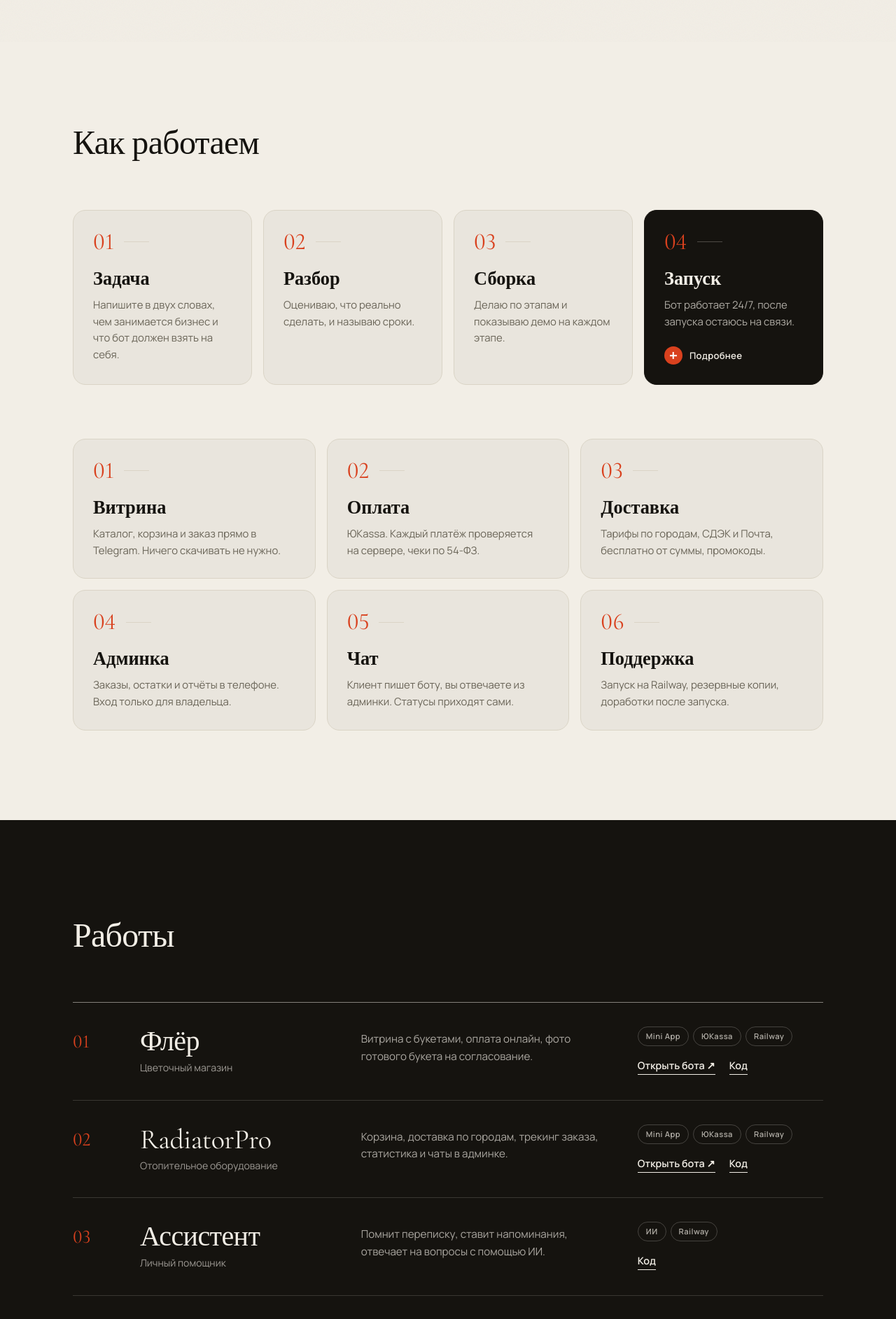
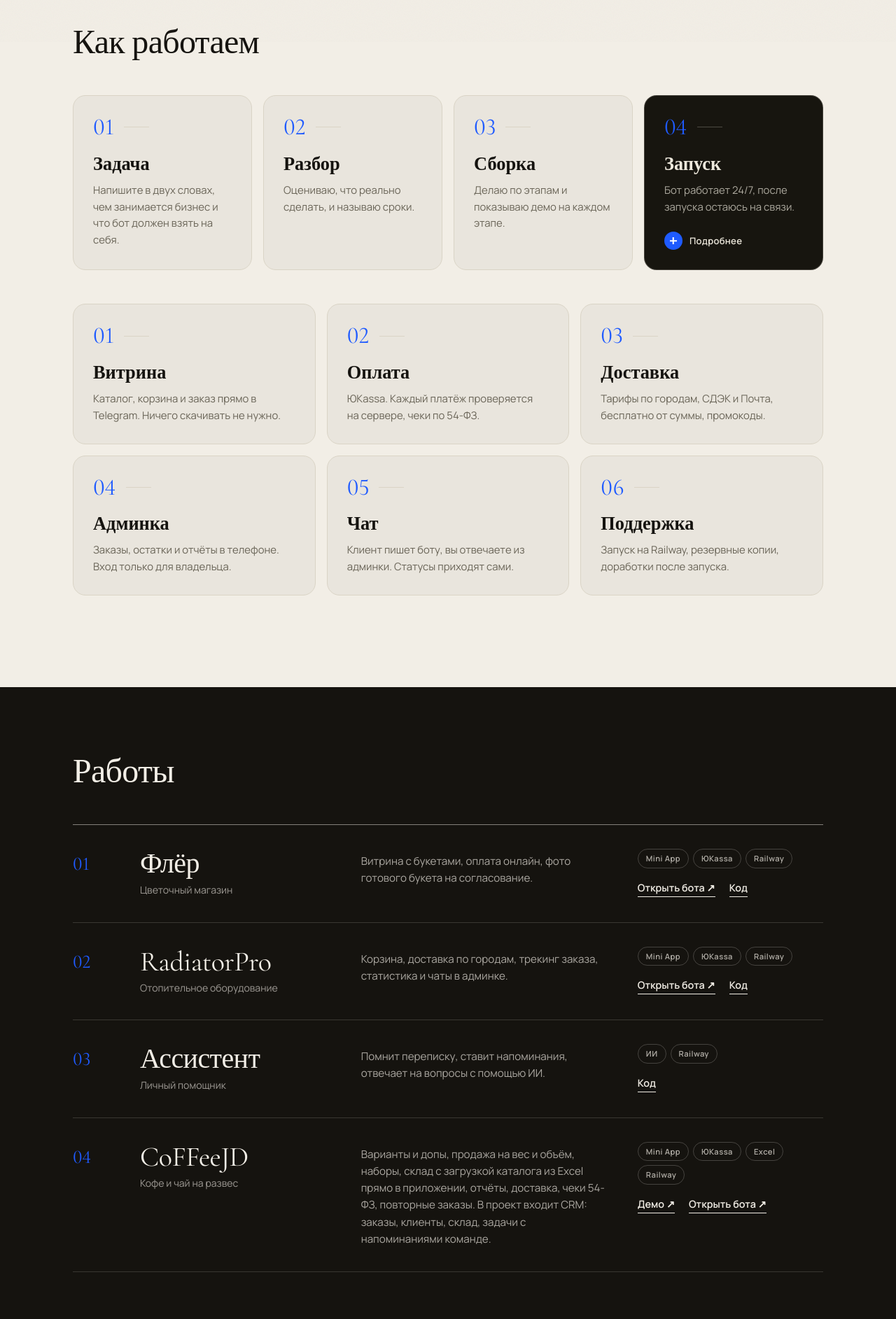
Before and after one commit to zhennyy/botforall, a React (Vite) app: page / in a window 1280 px wide. Shown: the part 740-2625 px from the top of the page at 70% size. Built offline with nearby package versions, Linux system fonts and the light colour scheme.

Commit message:
Neon blue accent, glow hover states, tighter spacing, readable works band in dark mode, centered contact

```diff
--- a/src/index.css
+++ b/src/index.css
@@ -5,18 +5,20 @@
   --soft: #6A6558;
   --line: #DAD4C6;
   --tint: color-mix(in srgb, var(--ink) 4%, var(--paper));
-  --accent: #D9411E;
+  --accent: #1F5BFF;
   --r: 18px;
+  --glow: color-mix(in srgb, var(--accent) 55%, transparent);
+  --neon: 0 0 0 1px var(--accent), 0 0 22px -2px var(--glow), 0 0 48px -10px var(--glow);
   --ease: cubic-bezier(.23, 1, .32, 1);
   --serif: 'Cormorant Garamond', 'Times New Roman', serif;
   --sans: 'Manrope Variable', 'Manrope', system-ui, sans-serif;
 }
 @media (prefers-color-scheme: dark) {
   :root:not([data-theme="light"]) {
-    --paper: #0F0E0B; --ink: #EDE8DC; --soft: #9A9486; --line: #2A2823; --accent: #FF6A3D;
+    --paper: #0F0E0B; --ink: #EDE8DC; --soft: #9A9486; --line: #2A2823; --accent: #3EB6FF;
   }
 }
-:root[data-theme="dark"] { --paper: #0F0E0B; --ink: #EDE8DC; --soft: #9A9486; --line: #2A2823; --accent: #FF6A3D; }
+:root[data-theme="dark"] { --paper: #0F0E0B; --ink: #EDE8DC; --soft: #9A9486; --line: #2A2823; --accent: #3EB6FF; }
 
 * { box-sizing: border-box; -webkit-tap-highlight-color: transparent; }
 html { scroll-behavior: smooth; scroll-padding-top: 72px; }
@@ -39,7 +41,7 @@ em { font-style: italic; color: inherit; }
 
 h1, h2, h3, .brand { font-family: var(--serif); font-weight: 500; letter-spacing: -0.015em; font-feature-settings: 'lnum'; }
 .wrap { max-width: 1120px; margin: 0 auto; padding-inline: 24px; }
-section { padding-block: clamp(72px, 10vw, 128px); }
+section { padding-block: clamp(48px, 6.5vw, 84px); }
 
 /* подпись над заголовком */
 .kicker { display: inline-flex; align-items: center; gap: 14px; font-size: .72rem; font-weight: 600; letter-spacing: .18em; text-transform: uppercase; color: var(--soft); }
@@ -56,13 +58,14 @@ nav .wrap { display: flex; align-items: center; justify-content: space-between;
 .navlinks { display: flex; gap: 34px; font-size: .88rem; font-weight: 500; color: var(--soft); }
 .navlinks a { position: relative; padding-block: 4px; transition: color .2s; }
 .navlinks a::after { content: ''; position: absolute; left: 0; right: 0; bottom: 0; height: 1px; background: var(--accent); transform: scaleX(0); transform-origin: left; transition: transform .4s var(--ease); }
-.navlinks a:hover { color: var(--ink); }
+.navlinks a:hover { color: var(--ink); text-shadow: 0 0 14px var(--glow); }
 .navlinks a:hover::after { transform: scaleX(1); }
 .nav-cta { font-size: .85rem; font-weight: 600; padding: 9px 18px; border: 1px solid var(--ink); border-radius: 999px; transition: background .25s var(--ease), color .25s var(--ease); }
-.nav-cta:hover { background: var(--ink); color: var(--paper); }
+.nav-cta:hover, .nav-cta:focus-visible { border-color: var(--accent); color: var(--accent); box-shadow: var(--neon); outline: 0; }
+.nav-cta:active { box-shadow: 0 0 0 1px var(--accent), 0 0 30px 2px var(--glow); }
 
 /* ---------- hero ---------- */
-.hero { padding-block: clamp(80px, 12vw, 160px) clamp(56px, 8vw, 96px); text-align: center; }
+.hero { padding-block: clamp(56px, 8vw, 104px) clamp(28px, 4vw, 48px); text-align: center; }
 .hero-center { display: flex; flex-direction: column; align-items: center; }
 .hero h1 { margin-top: 28px; font-size: clamp(2.5rem, 6vw, 4.6rem); line-height: 1.04; max-width: 17ch; text-wrap: balance; }
 .hero h1 em { font-style: italic; }
@@ -71,11 +74,12 @@ nav .wrap { display: flex; align-items: center; justify-content: space-between;
 .btn { display: inline-flex; align-items: center; padding: 14px 28px; border-radius: 999px; font-size: .92rem; font-weight: 600; border: 1px solid var(--ink); transition: background .25s var(--ease), color .25s var(--ease), border-color .25s, transform .25s var(--ease); }
 .btn:active { transform: scale(.97); }
 .btn-solid { background: var(--ink); color: var(--paper); }
-.btn-solid:hover { background: var(--accent); border-color: var(--accent); }
-.btn-line:hover { background: var(--ink); color: var(--paper); }
+.btn-solid:hover, .btn-solid:focus-visible { background: var(--accent); border-color: var(--accent); color: #fff; box-shadow: var(--neon); outline: 0; }
+.btn-line:hover, .btn-line:focus-visible { border-color: var(--accent); color: var(--accent); box-shadow: var(--neon); outline: 0; }
+.btn:active { box-shadow: 0 0 0 1px var(--accent), 0 0 34px 2px var(--glow); }
 
 /* ---------- заголовки секций ---------- */
-.section-title { font-size: clamp(2rem, 4.2vw, 3rem); margin-bottom: clamp(32px, 5vw, 56px); }
+.section-title { font-size: clamp(2rem, 4.2vw, 3rem); margin-bottom: clamp(22px, 3.2vw, 36px); }
 
 /* ---------- benefits ---------- */
 #benefits { padding-top: 0; }
@@ -83,26 +87,28 @@ nav .wrap { display: flex; align-items: center; justify-content: space-between;
 .benefit { background: var(--tint); border: 1px solid var(--line); border-radius: var(--r); padding: 28px; transition: transform .45s var(--ease), border-color .3s; }
 .benefit h4 { font-family: var(--serif); font-weight: 600; font-size: 1.65rem; line-height: 1.1; margin: 22px 0 10px; }
 .benefit p { color: var(--soft); font-size: .93rem; max-width: 30ch; }
-.benefit:hover { transform: translateY(-4px); border-color: var(--accent); }
+.benefit:hover { transform: translateY(-4px); border-color: var(--accent); box-shadow: var(--neon); }
 .benefit:hover .num::after, .step:hover .num::after { width: 64px; background: var(--accent); }
 
 /* ---------- process ---------- */
-#process { padding-bottom: clamp(48px, 6vw, 80px); }
+#process { padding-bottom: clamp(32px, 4vw, 48px); }
 .process { display: grid; grid-template-columns: repeat(4, 1fr); gap: 16px; align-items: stretch; }
 .step { display: flex; flex-direction: column; background: var(--tint); border: 1px solid var(--line); border-radius: var(--r); padding: 28px; transition: transform .45s var(--ease), border-color .3s; }
 .step h4 { font-family: var(--serif); font-weight: 600; font-size: 1.65rem; line-height: 1.1; margin: 22px 0 10px; }
 .step p { color: var(--soft); font-size: .93rem; max-width: 28ch; }
-.step:not(.step-click):hover { border-color: var(--accent); }
+.step:not(.step-click):hover { border-color: var(--accent); box-shadow: var(--neon); }
 
 /* шаг «Запуск» — тёмная раскрывающаяся карточка */
-.step-click { padding: 0; background: var(--ink); border-color: var(--ink); color: var(--paper); }
-.step-click:hover { transform: translateY(-4px); box-shadow: 0 26px 44px -26px rgba(20, 19, 15, .6); }
+.step-click { padding: 0; background: #17150F; border-color: color-mix(in srgb, #EDE8DC 22%, transparent); color: #EDE8DC; transition: transform .45s var(--ease), border-color .3s, box-shadow .4s var(--ease); }
+.step-click:hover, .step-click[data-open="true"] { border-color: var(--accent); box-shadow: var(--neon); }
+.step-click:active { box-shadow: 0 0 0 1px var(--accent), 0 0 36px 2px var(--glow); }
+.step-click:hover { transform: translateY(-4px); }
 .step-btn { all: unset; box-sizing: border-box; display: flex; flex-direction: column; flex: 1; width: 100%; padding: 28px; cursor: pointer; border-radius: var(--r); }
-.step-btn:focus-visible { outline: 2px solid var(--accent); outline-offset: 3px; }
-.step-click .num::after { background: rgba(242, 238, 230, .25); }
-.step-btn h4 { font-family: var(--serif); font-weight: 600; font-size: 1.65rem; line-height: 1.1; margin: 22px 0 10px; color: var(--paper); }
-.step-btn p { color: color-mix(in srgb, var(--paper) 70%, transparent); font-size: .93rem; max-width: 28ch; }
-.step-more { margin-top: auto; padding-top: 24px; display: inline-flex; align-items: center; gap: 10px; font-size: .82rem; font-weight: 600; letter-spacing: .02em; color: var(--paper); }
+.step-btn:focus-visible { outline: 0; box-shadow: var(--neon); }
+.step-click .num::after { background: rgba(237, 232, 220, .25); }
+.step-btn h4 { font-family: var(--serif); font-weight: 600; font-size: 1.65rem; line-height: 1.1; margin: 22px 0 10px; color: #EDE8DC; }
+.step-btn p { color: rgba(237, 232, 220, .7); font-size: .93rem; max-width: 28ch; }
+.step-more { margin-top: auto; padding-top: 24px; display: inline-flex; align-items: center; gap: 10px; font-size: .82rem; font-weight: 600; letter-spacing: .02em; color: #EDE8DC; }
 .step-plus { position: relative; width: 26px; height: 26px; border-radius: 50%; background: var(--accent); flex: none; transition: transform .5s var(--ease); }
 .step-plus::before, .step-plus::after { content: ''; position: absolute; left: 50%; top: 50%; width: 10px; height: 1.5px; background: #fff; transform: translate(-50%, -50%); }
 .step-plus::after { transition: transform .5s var(--ease); transform: translate(-50%, -50%) rotate(90deg); }
@@ -122,38 +128,40 @@ nav .wrap { display: flex; align-items: center; justify-content: space-between;
 .after-wrap[data-open="true"] .after li:nth-child(1) { transition-delay: .12s; }
 .after-wrap[data-open="true"] .after li:nth-child(2) { transition-delay: .2s; }
 .after-wrap[data-open="true"] .after li:nth-child(3) { transition-delay: .28s; }
-.after li:hover { border-color: var(--accent); }
+.after li:hover { border-color: var(--accent); box-shadow: var(--neon); }
 .after-letter { font-family: var(--serif); font-size: 1.5rem; line-height: 1; color: var(--accent); font-weight: 500; }
 .after h4 { font-family: var(--serif); font-weight: 600; font-size: 1.5rem; line-height: 1.1; }
 .after p { color: var(--soft); font-size: .93rem; }
 .after-tag { margin-top: auto; align-self: flex-start; font-size: .72rem; font-weight: 600; letter-spacing: .04em; padding: 5px 12px; border: 1px solid var(--line); border-radius: 999px; color: var(--soft); }
 
 /* ---------- works ---------- */
-#projects { background: var(--ink); color: var(--paper); }
+#projects { background: var(--ink); color: var(--paper); margin-top: clamp(24px, 4vw, 48px); }
 #projects .section-title { color: var(--paper); }
-.works { border-top: 1px solid rgba(242, 238, 230, .5); }
-.work { display: grid; grid-template-columns: 72px 1.1fr 1.4fr 1fr; gap: 24px; align-items: start; padding-block: 34px; border-bottom: 1px solid rgba(242, 238, 230, .16); transition: padding-left .45s var(--ease); }
+.works { border-top: 1px solid color-mix(in srgb, var(--paper) 50%, transparent); }
+.work { display: grid; grid-template-columns: 72px 1.1fr 1.4fr 1fr; gap: 24px; align-items: start; padding-block: 34px; border-bottom: 1px solid color-mix(in srgb, var(--paper) 16%, transparent); transition: padding-left .45s var(--ease); }
 .work:hover { padding-left: 12px; }
 .work .num { padding-top: 8px; font-size: 1.7rem; }
 .work .num::after { display: none; }
 .work h3 { font-size: clamp(1.8rem, 3.2vw, 2.5rem); line-height: 1.05; }
-.work-kind { color: rgba(242, 238, 230, .62); font-size: .88rem; margin-top: 6px; }
-.work-text { color: rgba(242, 238, 230, .68); max-width: 38ch; padding-top: 6px; font-size: .95rem; }
+.work-kind { color: color-mix(in srgb, var(--paper) 62%, transparent); font-size: .88rem; margin-top: 6px; }
+.work-text { color: color-mix(in srgb, var(--paper) 68%, transparent); max-width: 38ch; padding-top: 6px; font-size: .95rem; }
 .tags { display: flex; flex-wrap: wrap; gap: 6px; }
-.tags span { font-size: .7rem; font-weight: 600; letter-spacing: .04em; padding: 4px 11px; border: 1px solid rgba(242, 238, 230, .22); border-radius: 999px; color: rgba(242, 238, 230, .7); }
+.tags span { font-size: .7rem; font-weight: 600; letter-spacing: .04em; padding: 4px 11px; border: 1px solid color-mix(in srgb, var(--paper) 22%, transparent); border-radius: 999px; color: color-mix(in srgb, var(--paper) 70%, transparent); }
 .work-links { display: flex; gap: 20px; margin-top: 16px; font-size: .9rem; font-weight: 600; }
 .work-links a { border-bottom: 1px solid var(--paper); padding-bottom: 1px; transition: color .2s, border-color .2s; }
-.work-links a:hover { color: var(--accent); border-color: var(--accent); }
-@media (prefers-color-scheme: dark) {
-  :root:not([data-theme="light"]) #projects { background: #1A1814; color: var(--ink); }
-}
+.work-links a:hover { color: var(--accent); border-color: var(--accent); text-shadow: 0 0 14px var(--glow); }
 
 /* ---------- contact ---------- */
-#contact { padding-block: clamp(80px, 11vw, 150px); border-top: 1px solid var(--line); }
-.contact h2 { font-size: clamp(1.9rem, 4vw, 2.9rem); line-height: 1.05; }
-.contact p { margin-top: 18px; color: var(--soft); font-size: 1.05rem; }
-.mail { margin-top: 36px; display: inline-flex; align-items: center; gap: 14px; background: none; border: 0; border-bottom: 1px solid var(--ink); padding: 0 0 8px; color: var(--ink); font-size: clamp(1.1rem, 3vw, 1.5rem); font-weight: 500; cursor: pointer; transition: color .2s, border-color .2s; }
-.mail:hover { color: var(--accent); border-color: var(--accent); }
+#contact { padding-block: clamp(56px, 8vw, 96px); border-top: 1px solid var(--line); }
+.contact { display: flex; flex-direction: column; align-items: center; text-align: center; }
+.contact h2 { margin-top: 20px; font-size: clamp(1.7rem, 3.2vw, 2.4rem); line-height: 1.08; }
+.contact-sub { margin-top: 12px; color: var(--soft); font-size: .98rem; }
+.mail { margin-top: 28px; display: inline-flex; align-items: center; gap: 14px; padding: 8px 8px 8px 24px; background: var(--tint); border: 1px solid var(--line); border-radius: 999px; color: var(--ink); font-size: clamp(.95rem, 2.4vw, 1.1rem); font-weight: 600; cursor: pointer; transition: border-color .3s, box-shadow .4s var(--ease), transform .3s var(--ease); }
+.mail-icon { display: grid; place-items: center; width: 38px; height: 38px; border-radius: 50%; background: var(--ink); color: var(--paper); font-size: 1rem; transition: background .3s, color .3s, transform .4s var(--ease); }
+.mail:hover, .mail:focus-visible { border-color: var(--accent); box-shadow: var(--neon); outline: 0; }
+.mail:hover .mail-icon, .mail:focus-visible .mail-icon { background: var(--accent); color: #fff; transform: rotate(45deg); }
+.mail:active { transform: scale(.98); box-shadow: 0 0 0 1px var(--accent), 0 0 34px 2px var(--glow); }
+.mail-hint { margin-top: 14px; font-size: .75rem; color: var(--soft); letter-spacing: .04em; }
 
 /* ---------- footer ---------- */
 footer { border-top: 1px solid var(--line); padding-block: 26px; font-size: .82rem; color: var(--soft); }
```
Also changed, not shown: src/components/Contact.jsx (+5 -3 lines).
